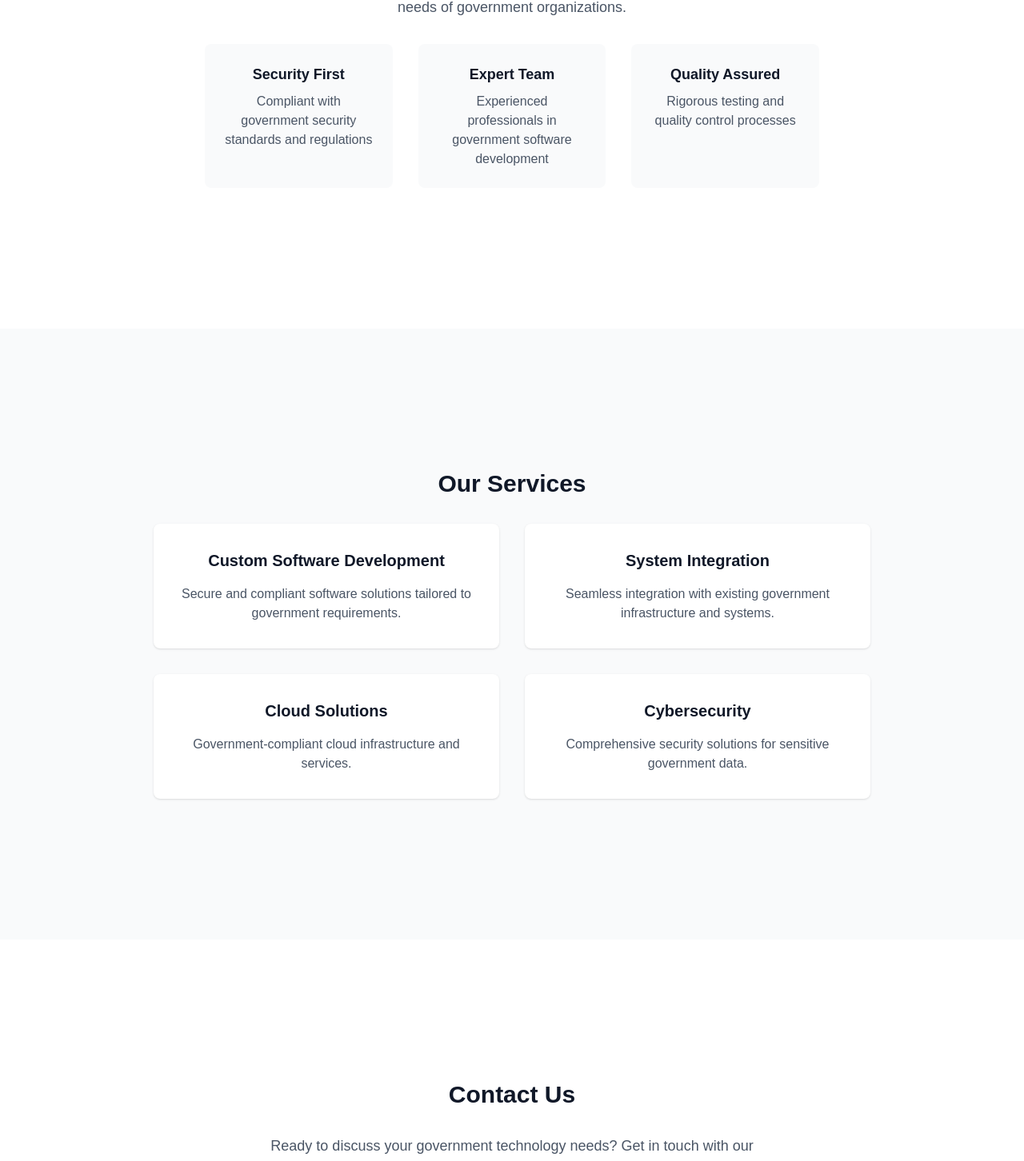
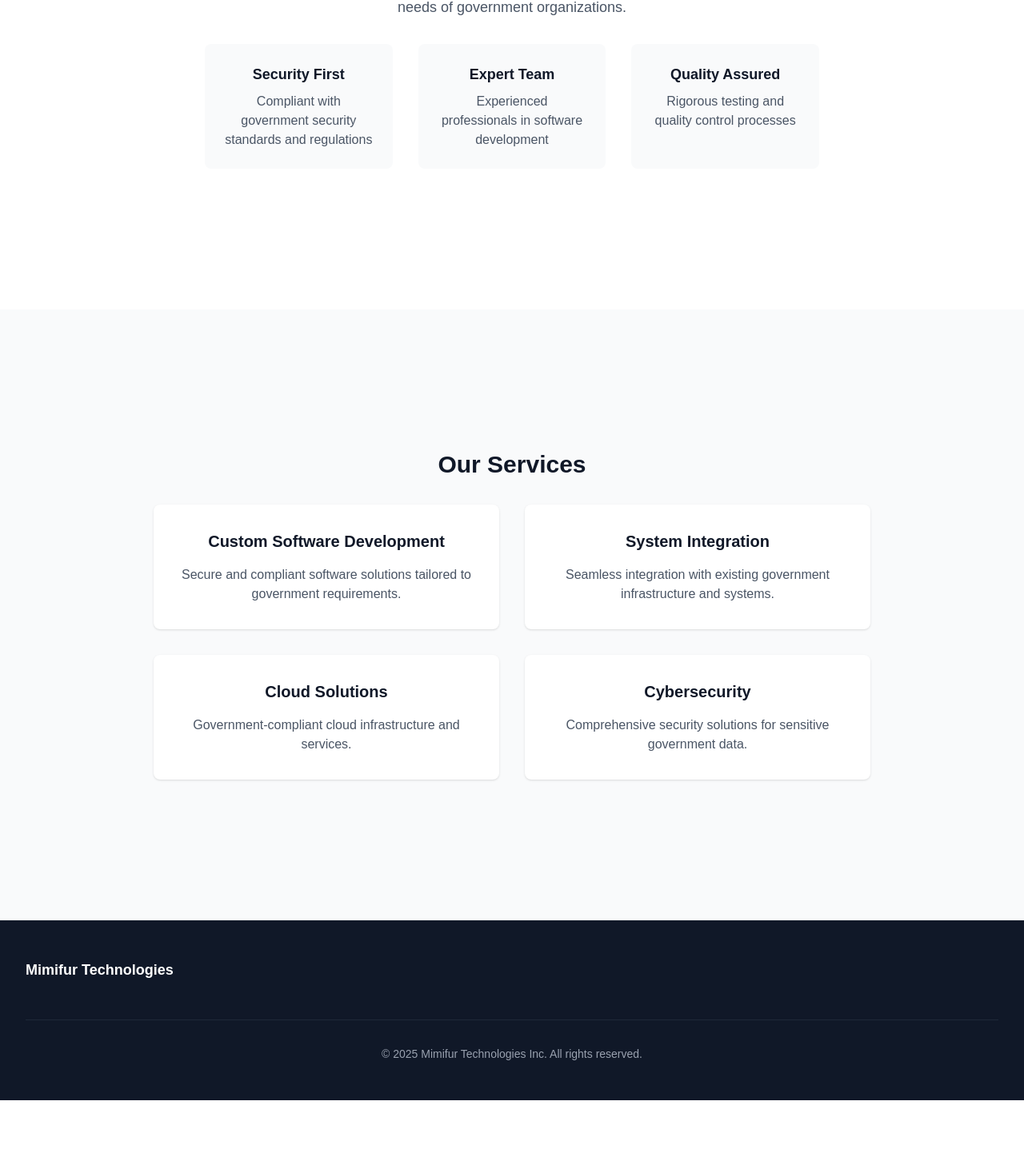
Before and after one commit to maclarenscott/mimifur, a Next.js app: page / in a window 1280 px wide. Shown: the part 1325-2777 px from the top of the page at 80% size. After the commit the page ends 2701 px from the top, so only its background shows below. Built offline with nearby package versions, Linux system fonts and the light colour scheme.

Commit message:
removed stuff

```diff
--- a/src/app/page.tsx
+++ b/src/app/page.tsx
@@ -16,7 +16,7 @@ export default function Home() {
             <div className="hidden md:flex space-x-8">
               <Link href="#about" className="text-gray-600 hover:text-gray-900">About</Link>
               <Link href="#services" className="text-gray-600 hover:text-gray-900">Solutions</Link>
-              <Link href="#contact" className="text-gray-600 hover:text-gray-900">Contact</Link>
+              {/* <Link href="#contact" className="text-gray-600 hover:text-gray-900">Contact</Link> */}
             </div>
           </div>
         </div>
@@ -71,10 +71,10 @@ export default function Home() {
         <ServicesSection />
       </section>
 
-      {/* Contact Section */}
+      {/* Contact Section
       <section className="bg-white py-24">
         <ContactSection />
-      </section>
+      </section> */}
 
       <Footer />
     </main>
--- a/src/components/AboutSection.tsx
+++ b/src/components/AboutSection.tsx
@@ -17,7 +17,7 @@ export default function AboutSection() {
               </div>
               <div className="p-6 bg-gray-50 rounded-lg">
                 <h3 className="text-lg font-semibold text-gray-900 mb-2">Expert Team</h3>
-                <p className="text-gray-600">Experienced professionals in government software development</p>
+                <p className="text-gray-600">Experienced professionals in software development</p>
               </div>
               <div className="p-6 bg-gray-50 rounded-lg">
                 <h3 className="text-lg font-semibold text-gray-900 mb-2">Quality Assured</h3>
--- a/src/components/ContactSection.tsx
+++ b/src/components/ContactSection.tsx
@@ -7,9 +7,6 @@ export default function ContactSection() {
         <div className="text-center">
           <h2 className="text-3xl font-bold text-gray-900 mb-8">Contact Us</h2>
           <div className="max-w-2xl mx-auto">
-            <p className="text-lg text-gray-600 mb-8">
-              Ready to discuss your government technology needs? Get in touch with our Quebec-based team.
-            </p>
             <form className="space-y-6">
               <div>
                 <label htmlFor="email" className="block text-sm font-medium text-gray-700">
--- a/src/components/Footer.tsx
+++ b/src/components/Footer.tsx
@@ -8,12 +8,12 @@ export default function Footer() {
         <div className="grid grid-cols-1 md:grid-cols-3 gap-8">
           <div>
             <h3 className="text-lg font-semibold mb-4">Mimifur Technologies</h3>
-            <p className="text-gray-400 text-sm">
-              Empowering government organizations with secure and compliant software solutions.
-            </p>
+            {/* <p className="text-gray-400 text-sm">
+            Providing secure, compliant, and reliable software solutions for federal, provincial, and municipal agencies across Canada.
+            </p> */}
           </div>
 
-          <div>
+          {/* <div>
             <h3 className="text-lg font-semibold mb-4">Contact</h3>
             <ul className="space-y-2 text-sm text-gray-400">
               <li>123 Government Street</li>
@@ -42,7 +42,7 @@ export default function Footer() {
                 </Link>
               </li>
             </ul>
-          </div>
+          </div> */}
         </div>
 
         <div className="mt-8 pt-8 border-t border-gray-800">
```
